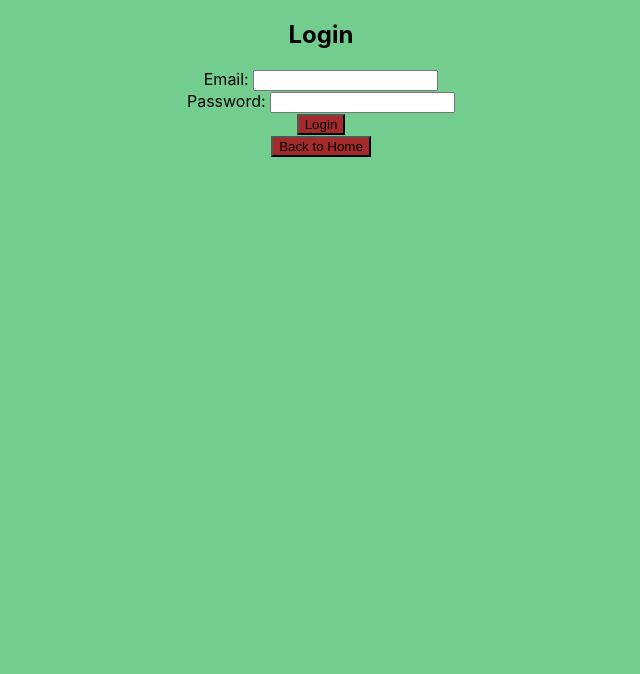
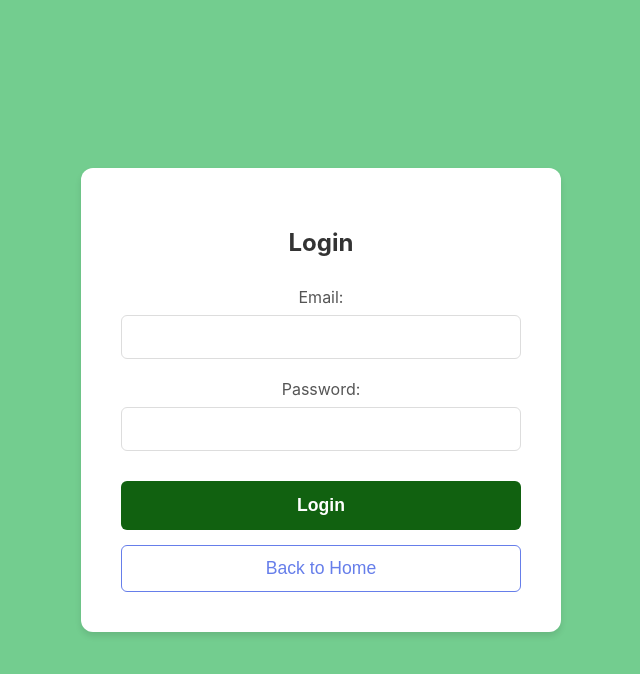
Before and after one commit to ketsia0623/technica-2025-hack, a React (Create React App) app in the folder my-ts-app/: page /login in a window 1280 px wide. Shown: the top 674 px of the page, without its empty margins (319-959 px from the left). Built offline with nearby package versions, Linux system fonts and the light colour scheme.

Commit message:
spicing up login feature

```diff
--- a/my-ts-app/src/pages/LoginPage.css
+++ b/my-ts-app/src/pages/LoginPage.css
@@ -1,7 +1,82 @@
-button {
-    background-color: brown;
+.login-container {
+  min-height: 100vh;
+  display: flex;
+  align-items: center;
+  justify-content: center;
+  background: rgb(115, 205, 143);
+}
+
+.login-card {
+  background: white;
+  padding: 40px;
+  border-radius: 12px;
+  box-shadow: 0 4px 6px rgba(0, 0, 0, 0.1);
+  width: 100%;
+  max-width: 400px;
+}
+
+.login-title {
+  margin-bottom: 30px;
+  color: #333;
+  text-align: center;
+}
+
+.login-form-group {
+  margin-bottom: 20px;
+}
+
+.login-form-group:last-of-type {
+  margin-bottom: 30px;
+}
+
+.login-label {
+  display: block;
+  margin-bottom: 8px;
+  color: #555;
+}
+
+.login-input {
+  width: 100%;
+  padding: 12px;
+  border: 1px solid #ddd;
+  border-radius: 6px;
+  font-size: 1rem;
+  box-sizing: border-box;
+}
+
+.login-input:focus {
+  outline: none;
+  border-color: #667eea;
 }
 
 .login-button {
-    background-color: brown;
+  width: 100%;
+  padding: 14px;
+  background: #116110;
+  color: white;
+  border: none;
+  border-radius: 6px;
+  font-size: 1.1rem;
+  cursor: pointer;
+  font-weight: bold;
 }
+
+.login-button:hover {
+  background: #0e4f22;
+}
+
+.back-button {
+  font-size: 1.1rem;
+  margin-top: 15px;
+  width: 100%;
+  padding: 12px;
+  background: transparent;
+  color: #667eea;
+  border: 1px solid #667eea;
+  border-radius: 6px;
+  cursor: pointer;
+}
+
+.back-button:hover {
+  background: #f0f2ff;
+}
```
Also changed, not shown: my-ts-app/src/components/footer.tsx (added), my-ts-app/src/components/header.tsx (added).
